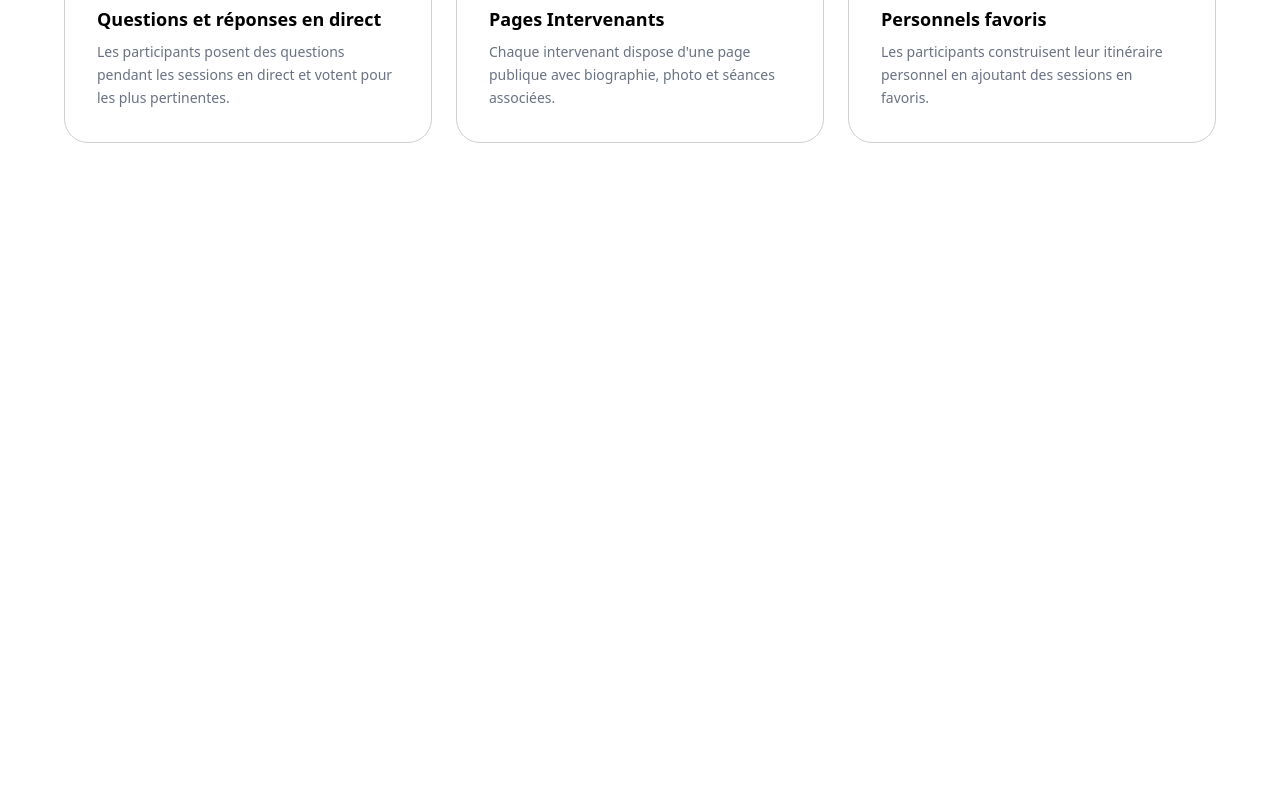
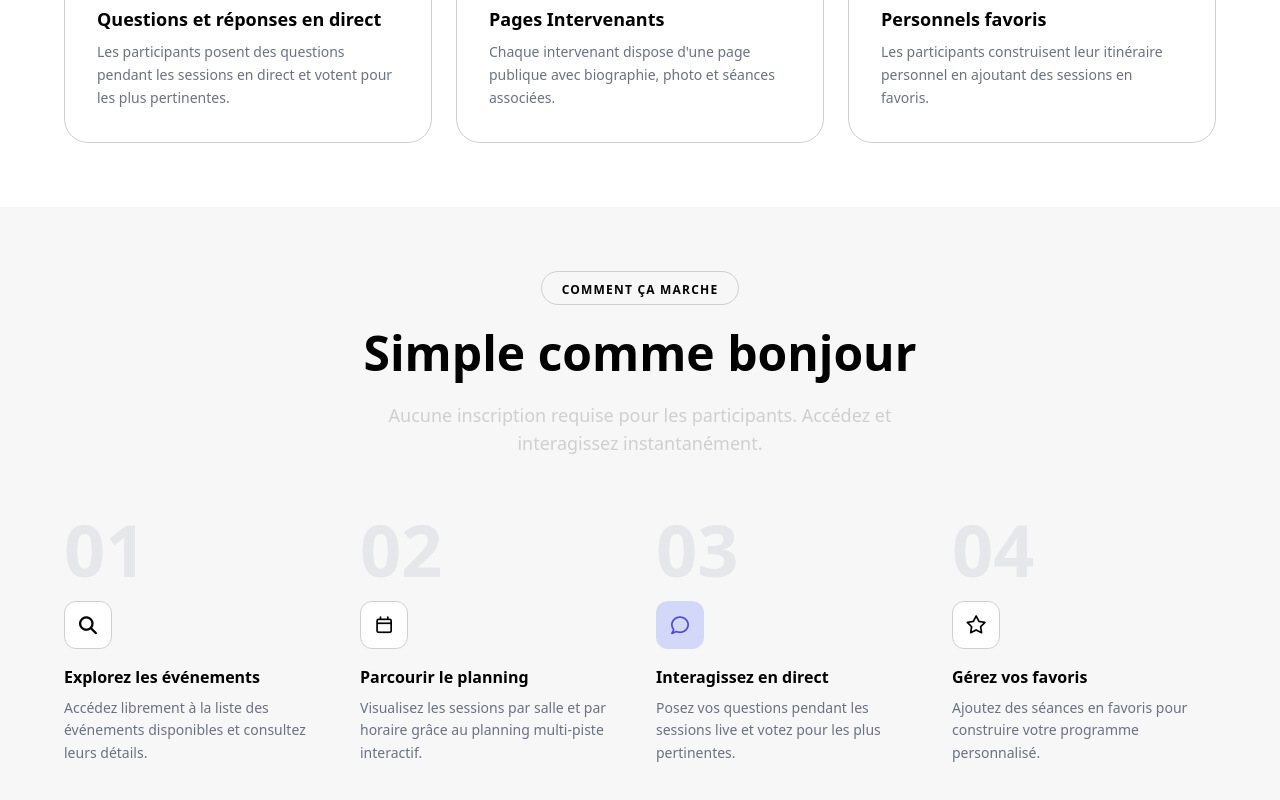
Before and after one commit to EventSync-app/Client, a Next.js app: page / in a window 1280 px wide. Shown: the part 1208-2008 px from the top of the page. Before the commit the page ends 1415 px from the top, so only its background shows below. Built offline with nearby package versions, Linux system fonts and the light colour scheme.

Commit message:
feat: add HowItWorksSection component

```diff
--- a/src/app/page.js
+++ b/src/app/page.js
@@ -1,5 +1,6 @@
 import HeroSection from "@/components/home/HeroSection";
 import FeaturesSection from "@/components/home/FeaturesSection";
+import HowItWorksSection from "@/components/home/HowItWorksSection";
 import "@/styles/home.css";
 
 export default function Home() {
@@ -7,6 +8,7 @@ export default function Home() {
     <>
       <HeroSection />
       <FeaturesSection />
+      <HowItWorksSection />
     </>
   );
 }
--- /dev/null
+++ b/src/components/home/HowItWorksSection.js
@@ -0,0 +1,83 @@
+const steps = [
+    {
+        number: "01",
+        icon: "fa-solid fa-magnifying-glass",
+        title: "Explorez les événements",
+        description: "Accédez librement à la liste des événements disponibles et consultez leurs détails.",
+        highlighted: false,
+    },
+    {
+        number: "02",
+        icon: "fa-regular fa-calendar",
+        title: "Parcourir le planning",
+        description: "Visualisez les sessions par salle et par horaire grâce au planning multi-piste interactif.",
+        highlighted: false,
+    },
+    {
+        number: "03",
+        icon: "fa-regular fa-comment",
+        title: "Interagissez en direct",
+        description: "Posez vos questions pendant les sessions live et votez pour les plus pertinentes.",
+        highlighted: true,
+    },
+    {
+        number: "04",
+        icon: "fa-regular fa-star",
+        title: "Gérez vos favoris",
+        description: "Ajoutez des séances en favoris pour construire votre programme personnalisé.",
+        highlighted: false,
+    },
+];
+
+const iconBase = "w-12 h-12 flex items-center justify-center rounded-xl text-lg transition-colors duration-300 group-hover:bg-[var(--color-accent)] group-hover:text-white";
+const iconNormal = iconBase + " bg-[var(--white-background)] border border-[var(--color-gray)] text-[var(--black)]";
+const iconHighlighted = iconBase + " bg-[#d4d8f8] text-[var(--color-accent-dark)]";
+
+function HowItWorksSection() {
+    return (
+        <section className="flex flex-col items-center py-16 px-6 gap-6 bg-[#f7f7f8]">
+
+            <div className="border border-[var(--color-gray)] rounded-full px-5 py-1">
+                <span className="text-xs font-semibold tracking-widest text-[var(--black)] uppercase">
+                    Comment ça marche
+                </span>
+            </div>
+
+            <h2 className="text-5xl font-bold text-[var(--black)] text-center">
+                Simple comme bonjour
+            </h2>
+
+            <p className="text-[var(--color-gray)] text-center text-lg max-w-xl">
+                Aucune inscription requise pour les participants. Accédez et interagissez instantanément.
+            </p>
+
+            <div className="grid grid-cols-1 md:grid-cols-2 lg:grid-cols-4 gap-8 mt-8 w-full max-w-6xl">
+                {steps.map((step, index) => (
+                    <div key={index} className="group flex flex-col gap-4">
+
+                        <span className="text-7xl font-bold text-gray-200 leading-none select-none">
+                            {step.number}
+                        </span>
+
+                        <div className={step.highlighted ? iconHighlighted : iconNormal}>
+                            <i className={step.icon}></i>
+                        </div>
+
+                        <div className="flex flex-col gap-2">
+                            <h3 className="text-base font-bold text-[var(--black)]">
+                                {step.title}
+                            </h3>
+                            <p className="text-sm text-gray-500 leading-relaxed">
+                                {step.description}
+                            </p>
+                        </div>
+
+                    </div>
+                ))}
+            </div>
+
+        </section>
+    );
+}
+
+export default HowItWorksSection;
```
